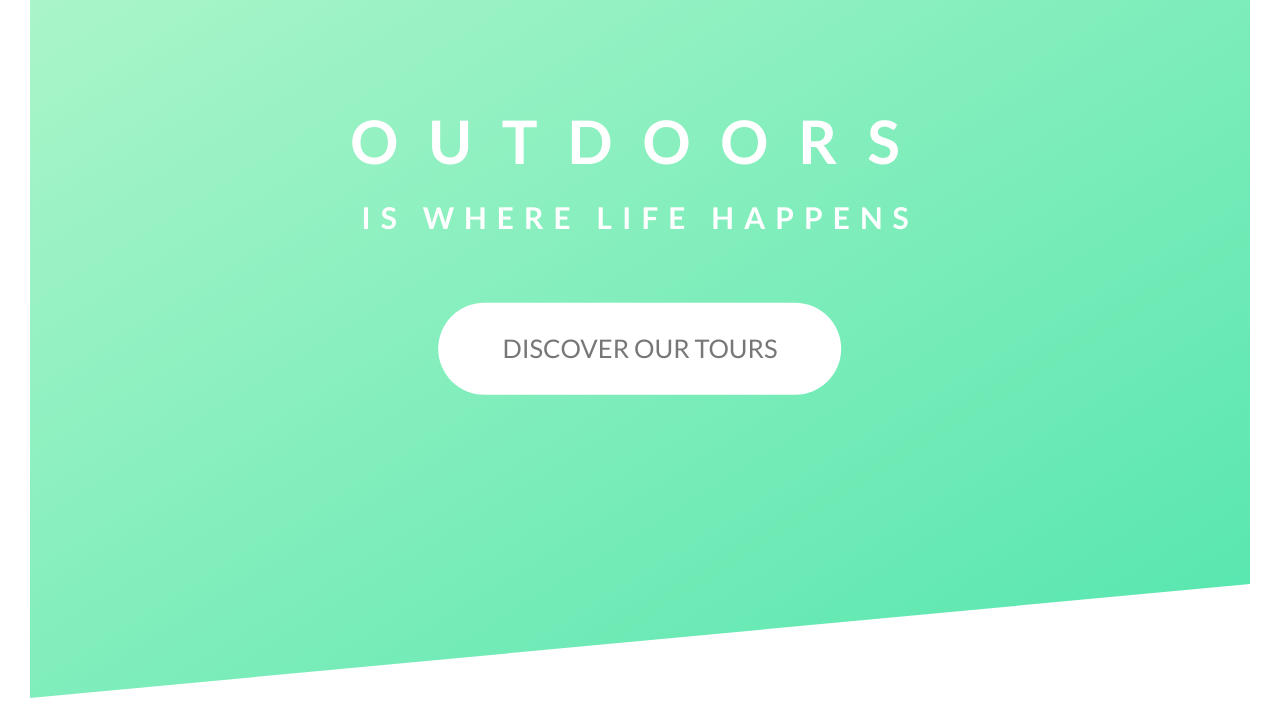
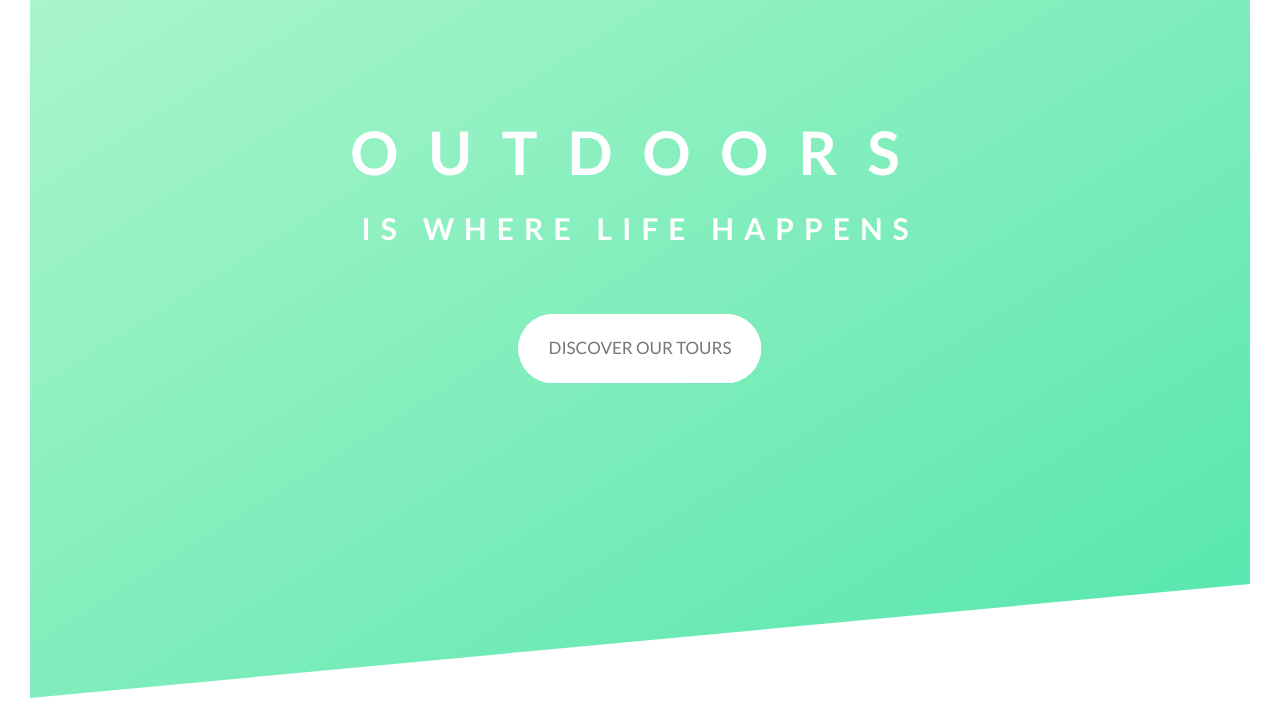
Before and after one commit to Robi-Nurhidayat/css-middle, a plain HTML site: page 01-NATOURS/index.html in a window 1280 px wide. Shown: the part 92-820 px from the top of the page. Drawn offline with Linux system fonts and the light colour scheme.

Commit message:
button animation is work

```diff
--- a/01-NATOURS/css/style.css
+++ b/01-NATOURS/css/style.css
@@ -92,53 +92,70 @@ body {
   }
 }
 
-.btn,
+@keyframes moveInDown {
+  0% {
+    transform: translateY(20px);
+    opacity: 0;
+  }
+
+  100% {
+    transform: translate(0);
+    opacity: 1;
+  }
+}
+
+.btn-animated {
+  animation: moveInDown 3s ease-out;
+  animation-fill-mode: backwards;
+}
+
 .btn:link,
 .btn:visited {
-  text-transform: uppercase;
-  text-decoration: none;
-  padding: 1.5rem 4rem;
-  display: inline-block;
-  border-radius: 10rem;
-  transition: all 0.2s;
-  position: relative;
-  font-size: 1.6rem;
-  border: none;
-  cursor: pointer;
+text-decoration: none;
+text-transform: uppercase;
+padding: 20px 30px;
+border-radius: 100px;
+display: inline-block;
+cursor: pointer;
+transition: all .3s;
+position: relative;
 }
 
 .btn:hover {
   transform: translateY(-10px);
-  box-shadow: 0 10px 30px rgba(0, 0, 0, 0.4);
+  box-shadow: 0 10px 30px rgba(0,0,0,.8);
 }
 
 .btn:active {
   transform: translateY(5px);
-  box-shadow: 0 5px 15px rgba(0, 0, 0, 0.4);
+  box-shadow: 0 5px 20px rgba(0,0,0,.8);
 }
 
 .btn-white {
   background-color: #fff;
   color: #777;
 }
-.btn--white::after {
+
+
+.btn::after{
+  content: "";
+  width: 100%;
+  height: 100%;
+  display: inline-block;
+  border-radius: 100px;
+  position: absolute;
+  left: 0;
+  top: 0;
+  color: #777;
+  transition: all .3s;
+  z-index: -1;
+}
+
+.btn-white::after {
   background-color: #fff;
 }
 
-.btn::after {
-  content: "";
-  display: inline-block;
-  height: 100%;
-  width: 100%;
-  border-radius: 10rem;
-  position: absolute;
-  top: 0;
-  left: 0;
-  z-index: -1;
-  transition: all 0.4s;
-}
-
 .btn:hover::after {
-  transform: scaleX(1.4) scaleY(1.6);
+  transform: scaleY(1.6) scaleX(1.4);
   opacity: 0;
 }
--- a/01-NATOURS/index.html
+++ b/01-NATOURS/index.html
@@ -26,7 +26,7 @@
           <span class="heading-primary-sub">is where life happens</span>
         </h1>
 
-        <a href="#" class="btn btn-white">discover our tours</a>
+        <a href="#" class="btn btn-white btn-animated">discover our tours</a>
       </div>
     </header>
   </body>
```
